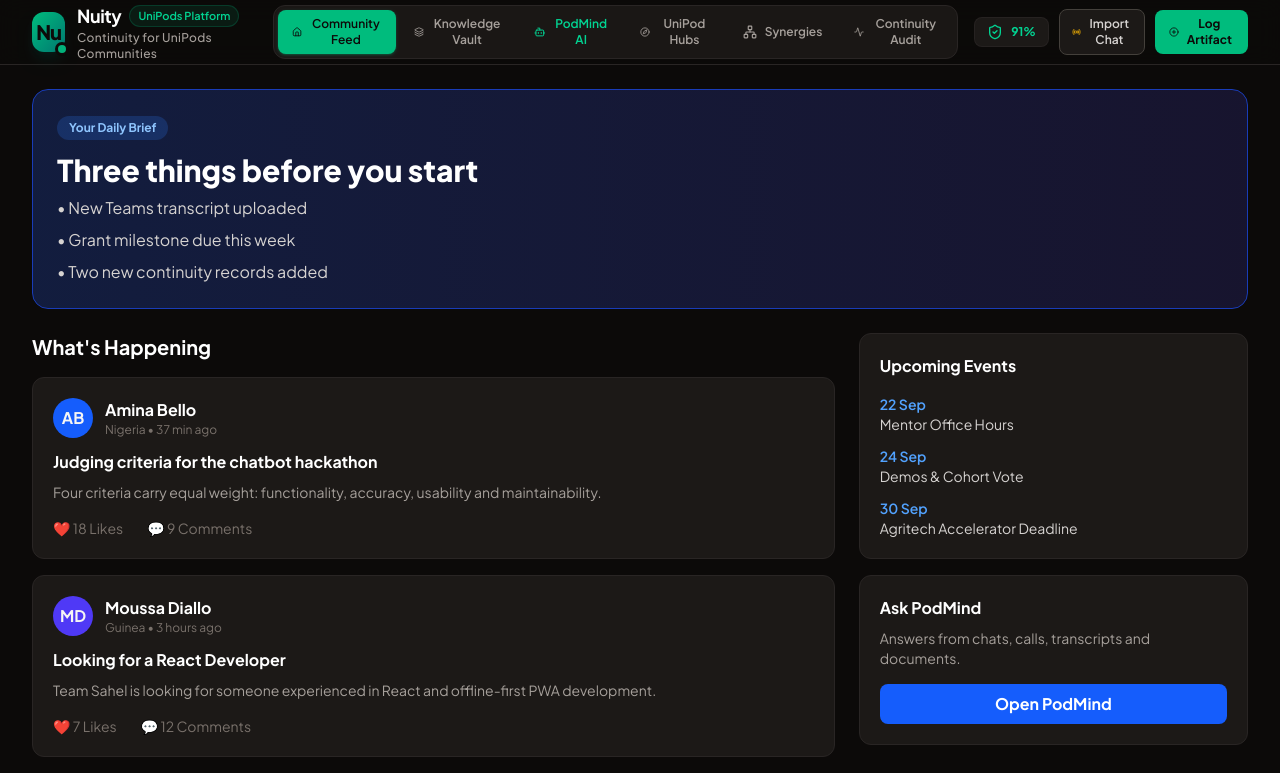
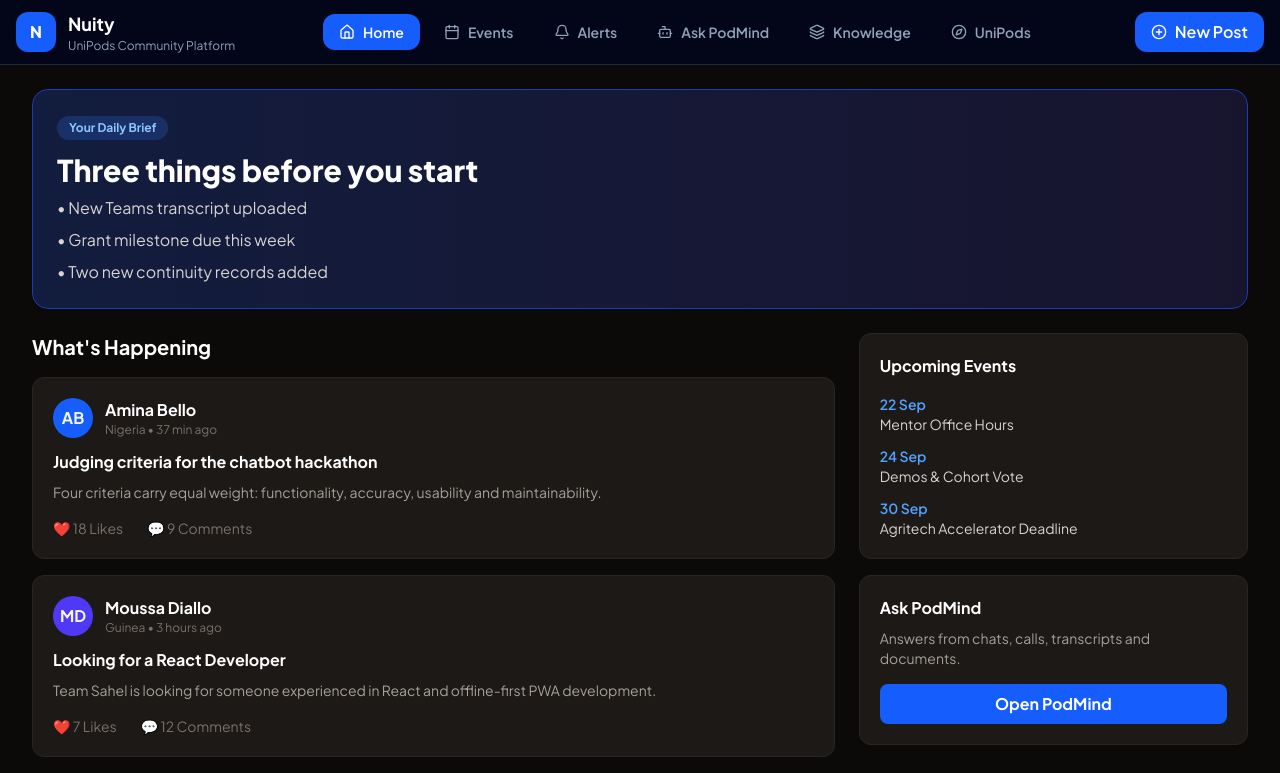
Before and after one commit to khumbomindiera-blip/Nuity, a React (Vite) app: page / in a window 1280 px wide. Shown: the top 773 px of the page. Built offline with nearby package versions, Linux system fonts and the light colour scheme.

Commit message:
Update Navbar.tsx

```diff
--- a/src/components/Navbar.tsx
+++ b/src/components/Navbar.tsx
@@ -1,21 +1,35 @@
 import React from 'react';
 import {
   PlusCircle,
-  ShieldCheck,
-  Activity,
-  Radio,
+  Bell,
+  Calendar,
+  Home,
+  Bot,
   Layers,
-  Network,
-  Bot,
-  Compass,
-  Home
+  Compass
 } from 'lucide-react';
 
 interface NavbarProps {
-  activeTab: 'feed' | 'vault' | 'podmind' | 'pods' | 'synergies' | 'audit' | 'extract';
+  activeTab:
+    | 'feed'
+    | 'vault'
+    | 'podmind'
+    | 'pods'
+    | 'synergies'
+    | 'audit'
+    | 'extract';
+
   setActiveTab: (
-    tab: 'feed' | 'vault' | 'podmind' | 'pods' | 'synergies' | 'audit' | 'extract'
+    tab:
+      | 'feed'
+      | 'vault'
+      | 'podmind'
+      | 'pods'
+      | 'synergies'
+      | 'audit'
+      | 'extract'
   ) => void;
+
   onOpenCreate: () => void;
   onOpenImport: () => void;
   continuityScore: number;
@@ -24,219 +38,106 @@ interface NavbarProps {
 export const Navbar: React.FC<NavbarProps> = ({
   activeTab,
   setActiveTab,
-  onOpenCreate,
-  onOpenImport,
-  continuityScore
+  onOpenCreate
 }) => {
+  const tabStyle = (tab: string) =>
+    activeTab === tab
+      ? 'bg-blue-600 text-white'
+      : 'text-slate-400 hover:text-white hover:bg-slate-800';
+
   return (
-    <header className="sticky top-0 z-40 w-full border-b border-stone-800 bg-stone-950/80 backdrop-blur-md">
-      <div className="max-w-7xl mx-auto px-4 sm:px-6 lg:px-8">
-        <div className="flex items-center justify-between h-16 gap-4">
+    <header className="sticky top-0 z-50 bg-slate-950 border-b border-slate-800 backdrop-blur">
+      <div className="max-w-7xl mx-auto px-4">
 
-          {/* Brand */}
+        <div className="h-16 flex items-center justify-between">
+
+          {/* Logo */}
           <div className="flex items-center gap-3">
-            <div className="relative flex items-center justify-center w-10 h-10 rounded-xl bg-gradient-to-br from-emerald-500 to-teal-700 text-stone-950 font-black shadow-lg shadow-emerald-950/40">
-              <span className="text-xl tracking-tighter">Nu</span>
-              <div className="absolute -bottom-1 -right-1 w-3.5 h-3.5 bg-stone-950 rounded-full flex items-center justify-center">
-                <span className="w-2 h-2 rounded-full bg-emerald-400 animate-pulse" />
-              </div>
+
+            <div className="w-10 h-10 rounded-xl bg-blue-600 flex items-center justify-center font-black text-white">
+              N
             </div>
 
             <div>
-              <div className="flex items-center gap-2">
-                <h1 className="text-lg font-bold tracking-tight text-white">
-                  Nuity
-                </h1>
+              <h1 className="text-white font-bold text-lg">
+                Nuity
+              </h1>
 
-                <span className="text-[11px] font-semibold px-2 py-0.5 rounded-full bg-emerald-500/10 text-emerald-400 border border-emerald-500/20">
-                  UniPods Platform
-                </span>
-              </div>
-
-              <p className="text-xs text-stone-400 font-medium tracking-wide">
-                Continuity for UniPods Communities
+              <p className="text-xs text-slate-400">
+                UniPods Community Platform
               </p>
             </div>
+
           </div>
 
-          {/* Desktop Navigation */}
-          <nav className="hidden md:flex items-center gap-1 bg-stone-900/90 p-1 rounded-xl border border-stone-800">
+          {/* Desktop Nav */}
+
+          <nav className="hidden md:flex items-center gap-2">
 
             <button
-              id="nav-tab-feed"
               onClick={() => setActiveTab('feed')}
-              className={`flex items-center gap-2 px-3.5 py-1.5 rounded-lg text-xs font-semibold transition-all ${
-                activeTab === 'feed'
-                  ? 'bg-emerald-500 text-stone-950 shadow-sm shadow-emerald-500/30'
-                  : 'text-stone-400 hover:text-stone-200 hover:bg-stone-800/60'
-              }`}
+              className={`flex items-center gap-2 px-4 py-2 rounded-xl text-sm font-semibold transition ${tabStyle('feed')}`}
             >
-              <Home className="w-3.5 h-3.5" />
-              Community Feed
+              <Home size={16} />
+              Home
             </button>
 
             <button
-              id="nav-tab-vault"
-              onClick={() => setActiveTab('vault')}
-              className={`flex items-center gap-2 px-3.5 py-1.5 rounded-lg text-xs font-semibold transition-all ${
-                activeTab === 'vault'
-                  ? 'bg-emerald-500 text-stone-950 shadow-sm shadow-emerald-500/30'
-                  : 'text-stone-400 hover:text-stone-200 hover:bg-stone-800/60'
-              }`}
+              className="flex items-center gap-2 px-4 py-2 rounded-xl text-sm font-semibold text-slate-400 hover:text-white hover:bg-slate-800 transition"
             >
-              <Layers className="w-3.5 h-3.5" />
-              Knowledge Vault
+              <Calendar size={16} />
+              Events
             </button>
 
             <button
-              id="nav-tab-podmind"
-              onClick={() => setActiveTab('podmind')}
-              className={`flex items-center gap-2 px-3.5 py-1.5 rounded-lg text-xs font-semibold transition-all ${
-                activeTab === 'podmind'
-                  ? 'bg-emerald-500 text-stone-950 shadow-sm shadow-emerald-500/30'
-                  : 'text-emerald-400 hover:text-emerald-300 hover:bg-emerald-950/30'
-              }`}
+              className="flex items-center gap-2 px-4 py-2 rounded-xl text-sm font-semibold text-slate-400 hover:text-white hover:bg-slate-800 transition"
             >
-              <Bot className="w-3.5 h-3.5" />
-              PodMind AI
+              <Bell size={16} />
+              Alerts
             </button>
 
             <button
-              id="nav-tab-pods"
-              onClick={() => setActiveTab('pods')}
-              className={`flex items-center gap-2 px-3.5 py-1.5 rounded-lg text-xs font-semibold transition-all ${
-                activeTab === 'pods'
-                  ? 'bg-emerald-500 text-stone-950 shadow-sm shadow-emerald-500/30'
-                  : 'text-stone-400 hover:text-stone-200 hover:bg-stone-800/60'
-              }`}
+              onClick={() => setActiveTab('podmind')}
+              className={`flex items-center gap-2 px-4 py-2 rounded-xl text-sm font-semibold transition ${tabStyle('podmind')}`}
             >
-              <Compass className="w-3.5 h-3.5" />
-              UniPod Hubs
+              <Bot size={16} />
+              Ask PodMind
             </button>
 
             <button
-              id="nav-tab-synergies"
-              onClick={() => setActiveTab('synergies')}
-              className={`flex items-center gap-2 px-3.5 py-1.5 rounded-lg text-xs font-semibold transition-all ${
-                activeTab === 'synergies'
-                  ? 'bg-emerald-500 text-stone-950 shadow-sm shadow-emerald-500/30'
-                  : 'text-stone-400 hover:text-stone-200 hover:bg-stone-800/60'
-              }`}
+              onClick={() => setActiveTab('vault')}
+              className={`flex items-center gap-2 px-4 py-2 rounded-xl text-sm font-semibold transition ${tabStyle('vault')}`}
             >
-              <Network className="w-3.5 h-3.5" />
-              Synergies
+              <Layers size={16} />
+              Knowledge
             </button>
 
             <button
-              id="nav-tab-audit"
-              onClick={() => setActiveTab('audit')}
-              className={`flex items-center gap-2 px-3.5 py-1.5 rounded-lg text-xs font-semibold transition-all ${
-                activeTab === 'audit'
-                  ? 'bg-emerald-500 text-stone-950 shadow-sm shadow-emerald-500/30'
-                  : 'text-stone-400 hover:text-stone-200 hover:bg-stone-800/60'
-              }`}
+              onClick={() => setActiveTab('pods')}
+              className={`flex items-center gap-2 px-4 py-2 rounded-xl text-sm font-semibold transition ${tabStyle('pods')}`}
             >
-              <Activity className="w-3.5 h-3.5" />
-              Continuity Audit
+              <Compass size={16} />
+              UniPods
             </button>
+
           </nav>
 
           {/* Right Side */}
-          <div className="flex items-center gap-2.5">
-            <div className="hidden lg:flex items-center gap-2 px-3 py-1.5 rounded-lg bg-stone-900 border border-stone-800/80">
-              <ShieldCheck className="w-4 h-4 text-emerald-400" />
-              <span className="text-xs font-bold text-emerald-400">
-                {continuityScore}%
-              </span>
-            </div>
 
-            <button
-              onClick={onOpenImport}
-              className="hidden sm:flex items-center gap-1.5 px-3 py-1.5 rounded-lg text-xs font-semibold bg-stone-900 hover:bg-stone-800 text-stone-300 border border-stone-700 transition"
-            >
-              <Radio className="w-3.5 h-3.5 text-amber-400" />
-              Import Chat
-            </button>
+          <div className="flex items-center gap-3">
 
             <button
               onClick={onOpenCreate}
-              className="flex items-center gap-1.5 px-3.5 py-1.5 rounded-lg text-xs font-bold bg-emerald-500 hover:bg-emerald-400 text-stone-950"
+              className="px-4 py-2 rounded-xl bg-blue-600 hover:bg-blue-500 text-white font-semibold flex items-center gap-2"
             >
-              <PlusCircle className="w-3.5 h-3.5" />
-              Log Artifact
+              <PlusCircle size={16} />
+              New Post
             </button>
+
           </div>
+
         </div>
 
-        {/* Mobile Navigation */}
-        <div className="flex md:hidden items-center justify-between py-2 border-t border-stone-850 overflow-x-auto gap-1">
-
-          <button
-            onClick={() => setActiveTab('feed')}
-            className={`px-3 py-1 text-xs font-semibold rounded-md whitespace-nowrap ${
-              activeTab === 'feed'
-                ? 'bg-emerald-500 text-stone-950'
-                : 'text-stone-400'
-            }`}
-          >
-            Feed
-          </button>
-
-          <button
-            onClick={() => setActiveTab('vault')}
-            className={`px-3 py-1 text-xs font-semibold rounded-md whitespace-nowrap ${
-              activeTab === 'vault'
-                ? 'bg-emerald-500 text-stone-950'
-                : 'text-stone-400'
-            }`}
-          >
-            Vault
-          </button>
-
-          <button
-            onClick={() => setActiveTab('podmind')}
-            className={`px-3 py-1 text-xs font-semibold rounded-md whitespace-nowrap ${
-              activeTab === 'podmind'
-                ? 'bg-emerald-500 text-stone-950'
-                : 'text-stone-400'
-            }`}
-          >
-            AI
-          </button>
-
-          <button
-            onClick={() => setActiveTab('pods')}
-            className={`px-3 py-1 text-xs font-semibold rounded-md whitespace-nowrap ${
-              activeTab === 'pods'
-                ? 'bg-emerald-500 text-stone-950'
-                : 'text-stone-400'
-            }`}
-          >
-            Pods
-          </button>
-
-          <button
-            onClick={() => setActiveTab('synergies')}
-            className={`px-3 py-1 text-xs font-semibold rounded-md whitespace-nowrap ${
-              activeTab === 'synergies'
-                ? 'bg-emerald-500 text-stone-950'
-                : 'text-stone-400'
-            }`}
-          >
-            Synergies
-          </button>
-
-          <button
-            onClick={() => setActiveTab('audit')}
-            className={`px-3 py-1 text-xs font-semibold rounded-md whitespace-nowrap ${
-              activeTab === 'audit'
-                ? 'bg-emerald-500 text-stone-950'
-                : 'text-stone-400'
-            }`}
-          >
-            Audit
-          </button>
-        </div>
       </div>
     </header>
   );
```
